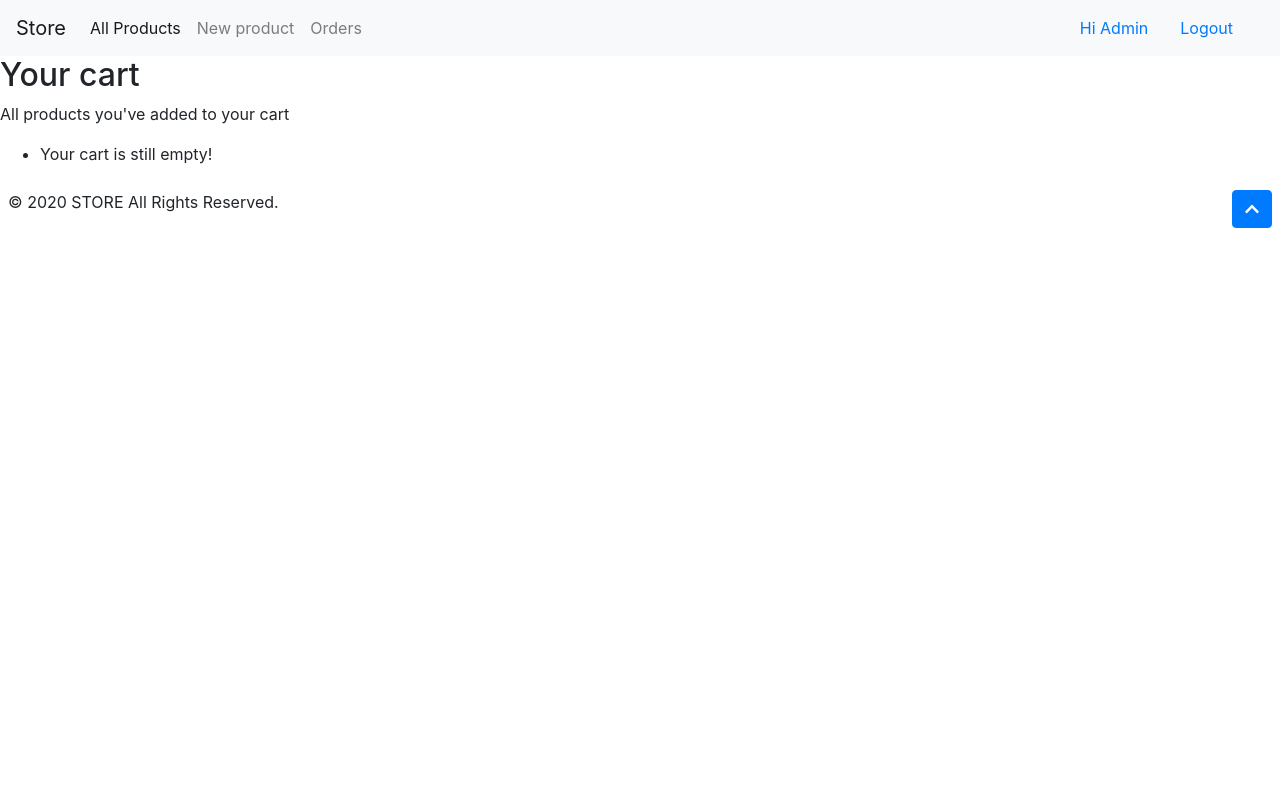
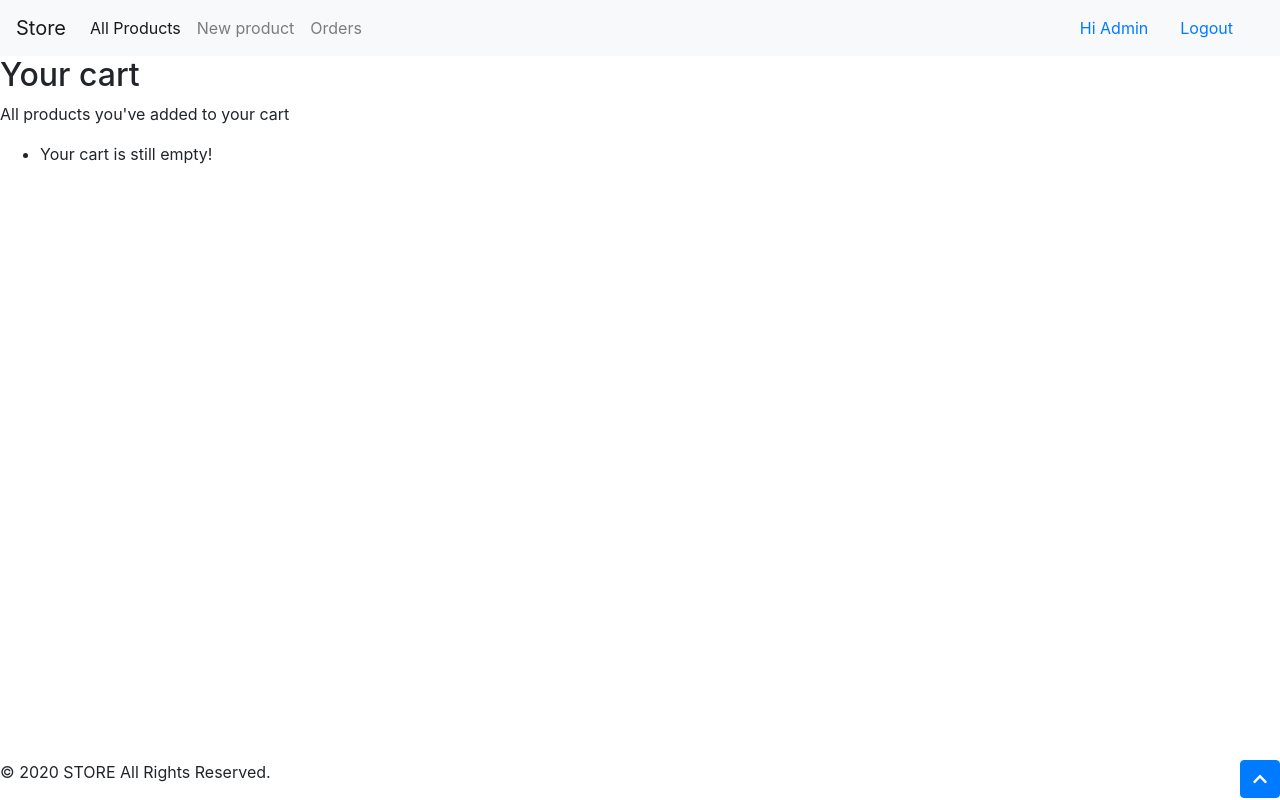
Before and after one commit to Adetec/django-k-camp-store, a Django app: page /carts/ in a window 1280 px wide. Run offline with Django 3.2, Linux system fonts and the light colour scheme; a user stored in the database is signed in; data comes from the database, SQL or seed files in the repository; data that the repository does not hold is empty; some libraries are stand-ins or nearby versions.

Commit message:
fix: Envelop copyright into fixed container

```diff
--- a/templates/base.html
+++ b/templates/base.html
@@ -56,12 +56,14 @@
         </main>
     </div>
     <footer class="sticky-bottom bg-white p-2">
+        <div class="fixed-bottom">
             <a class="btn btn-primary float-right" href="#" id="scroll-up">
                 <i class="fas fa-chevron-up"></i>
             </a>
             <!--2-->
             <p>&copy; 2020 STORE All Rights Reserved.</p>
             <!--2-->
+        </div>
     </footer>
 
     <script src="{% static 'js/jquery-3.5.1.min.js' %}"></script>
```
Lines whose indentation alone changed are shown as unchanged.
